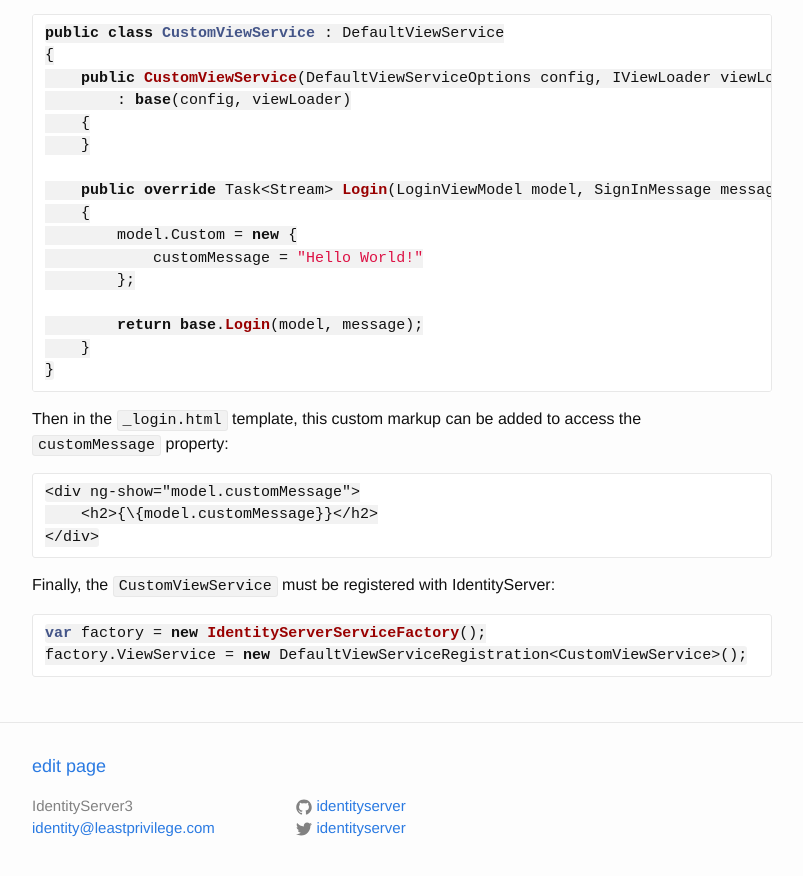
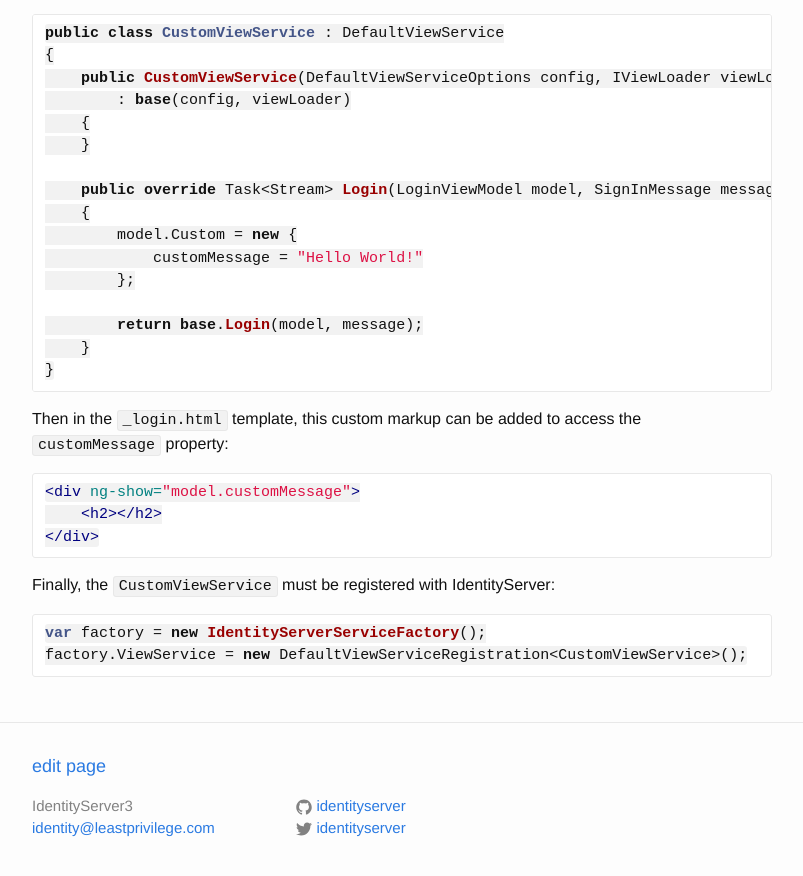
Before and after one commit to IdentityServer/Documentation, a Jekyll site: the page built from docsv2/advanced/DefaultViewService.md, in a window 1280 px wide and 900 px high, scrolled down 2390 px. Shown: the top 876 px of the window, without its empty margins (238-1041 px from the left). Built offline with Jekyll 4.4.1, drawn with Linux system fonts in a browser that asks for light colours; Markdown is read by kramdown in place of the engine named in the settings.

Commit message:
Update DefaultViewService.md

````diff
--- a/docsv2/advanced/DefaultViewService.md
+++ b/docsv2/advanced/DefaultViewService.md
@@ -93,9 +93,9 @@
 
 Then in the `_login.html` template, this custom markup can be added to access the `customMessage` property:
 
-```
+```html
 <div ng-show="model.customMessage">
-    <h2>{\{model.customMessage}}</h2>
+    <h2>{{model.customMessage}}</h2>
 </div>
 ```
 
````
